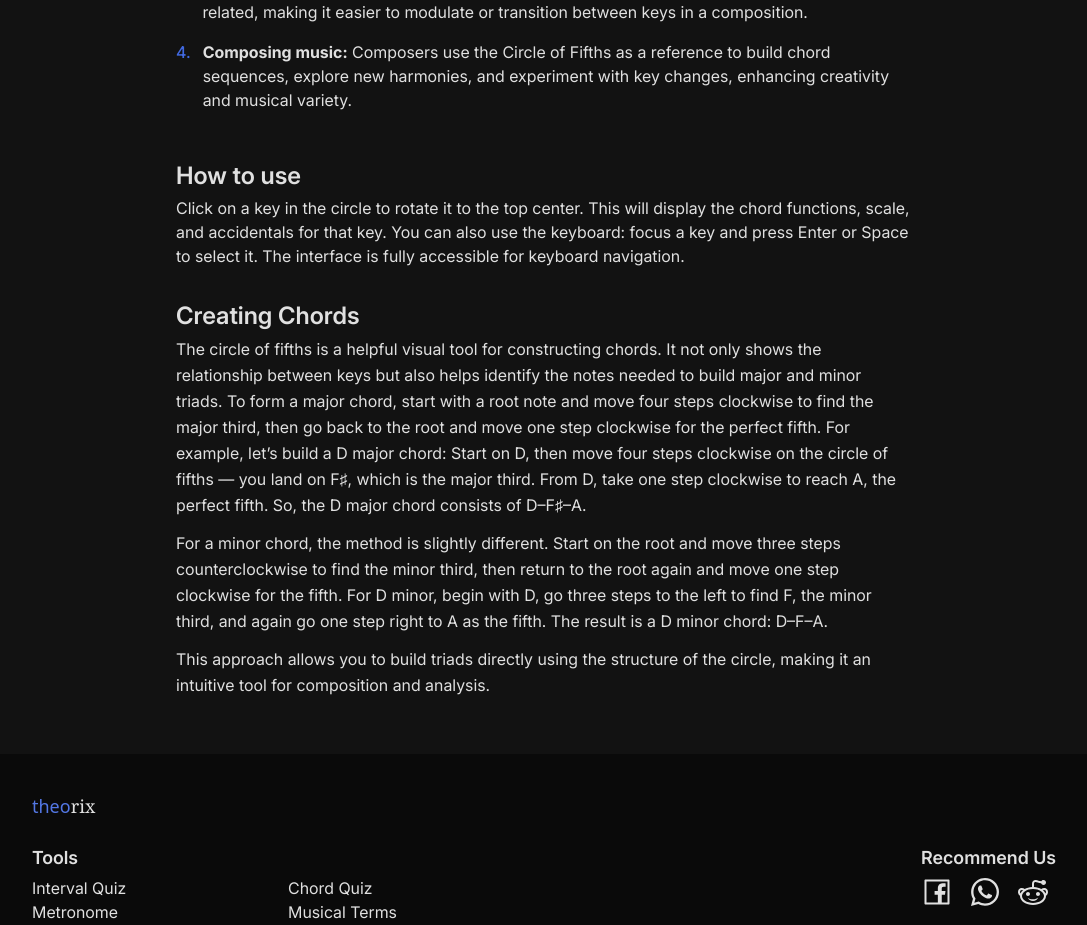
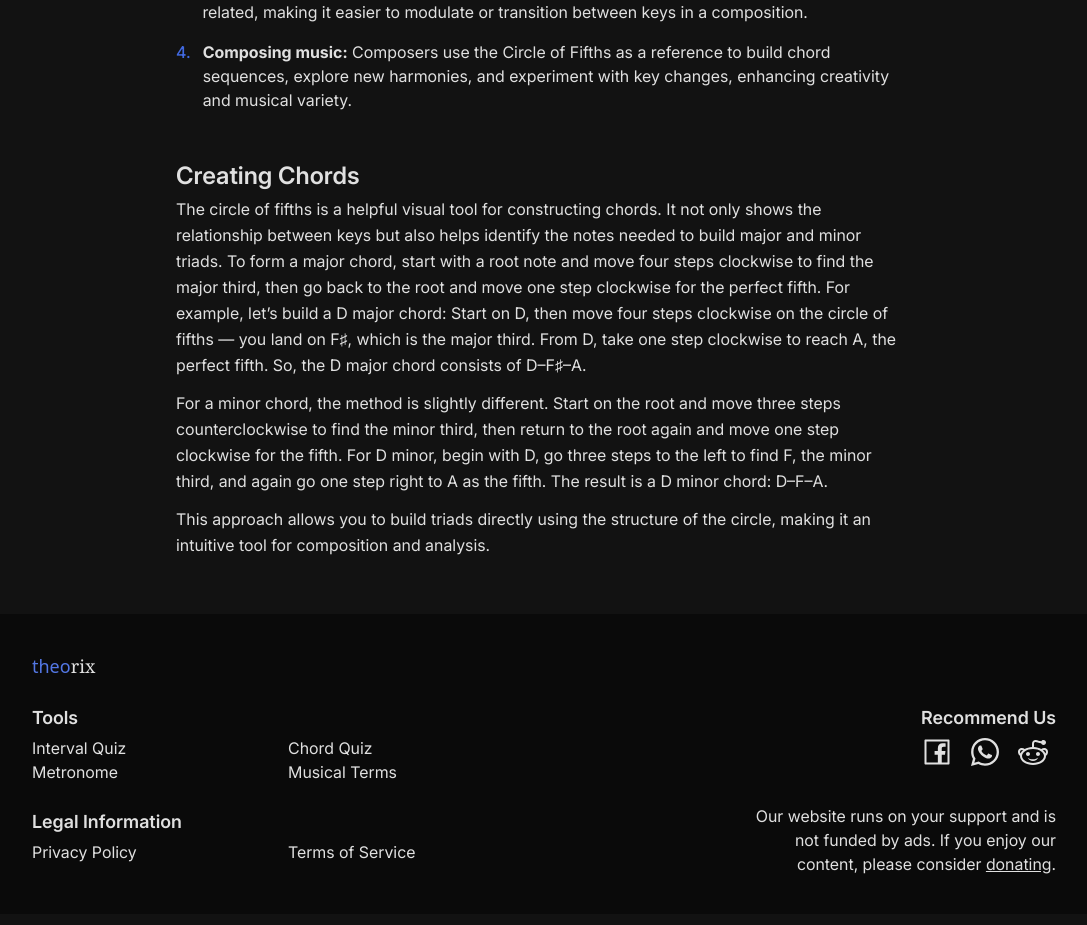
Before and after one commit to LucaJahnen/theorix, a React (Vite) app: page /circle-of-fifths in a window 1280 px wide. Shown: the part 1402-2327 px from the top of the page, without its empty margins (96-1183 px from the left). Built offline with nearby package versions, Linux system fonts and the light colour scheme.

Commit message:
remove keyboard accessibility section

```diff
--- a/src/pages/circle-of-fifths/index.tsx
+++ b/src/pages/circle-of-fifths/index.tsx
@@ -78,7 +78,7 @@ const CircleOfFifths = () => {
                         <path id="text-path" d="M1000 -315 A 1315 1315 0 0 1 1000 2315 A 1315 1315 0 0 1 1000 -315" pathLength="100" />
                     </defs>
                     <g className="inner-circle">
-                        <g role="button" tabIndex={0} aria-label="C-Major/A-Minor" cursor="pointer" className="c-major" transform={`rotate(${angle} 1000 1000)`} onClick={() => handleClick(0, 0)}   onKeyDown={(e) => handleKeyDown(e, 0, 0)}>
+                        <g role="button" tabIndex={0} aria-label="C-Major/A-Minor" cursor="pointer" className="c-major" transform={`rotate(${angle} 1000 1000)`} onClick={() => handleClick(0, 0)} onKeyDown={(e) => handleKeyDown(e, 0, 0)}>
                             <path d="M1241.92 29.7 A1000 1000 0 0 0 758.08 29.7 L836.7 345.05 A 675 675 0 0 1 1163.3 345.05 L1241.92 29.7" className="fill-primary" />
                             <text x="1000" y="200" font-size="112" text-anchor="middle" fill="white">C</text>
                             <path d="M1157.25 369.3 A 650 650 0 0 0 842.75 369.31 L891.14 563.37 A 450 450 0 0 1 1108.86 563.37 L1157.25 369.3" className="fill-circleOfFifths" />
@@ -269,12 +269,6 @@ const CircleOfFifths = () => {
                     </li>
                 </ul>
             </section>
-            <section>
-                <h2 className="pt-8 text-2xl font-semibold pb-1">How to use</h2>
-                <p>
-                    Click on a key in the circle to rotate it to the top center. This will display the chord functions, scale, and accidentals for that key. You can also use the keyboard: focus a key and press Enter or Space to select it. The interface is fully accessible for keyboard navigation.
-                </p>
-            </section>
             <section className="leading-relaxed">
                 <h2 className="pt-8 text-2xl font-semibold pb-1">Creating Chords</h2>
                 <p>
```
